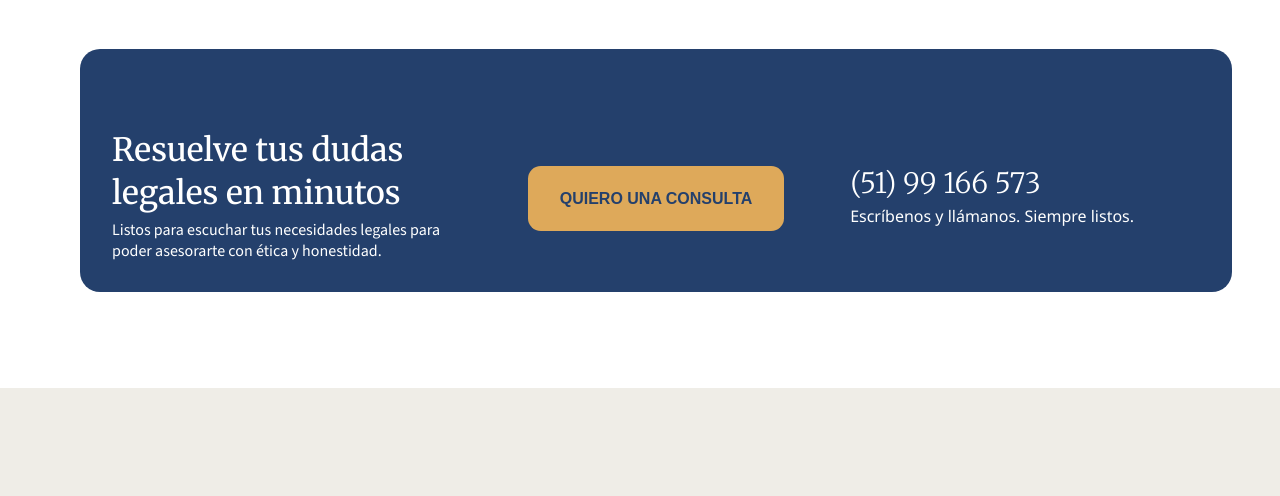
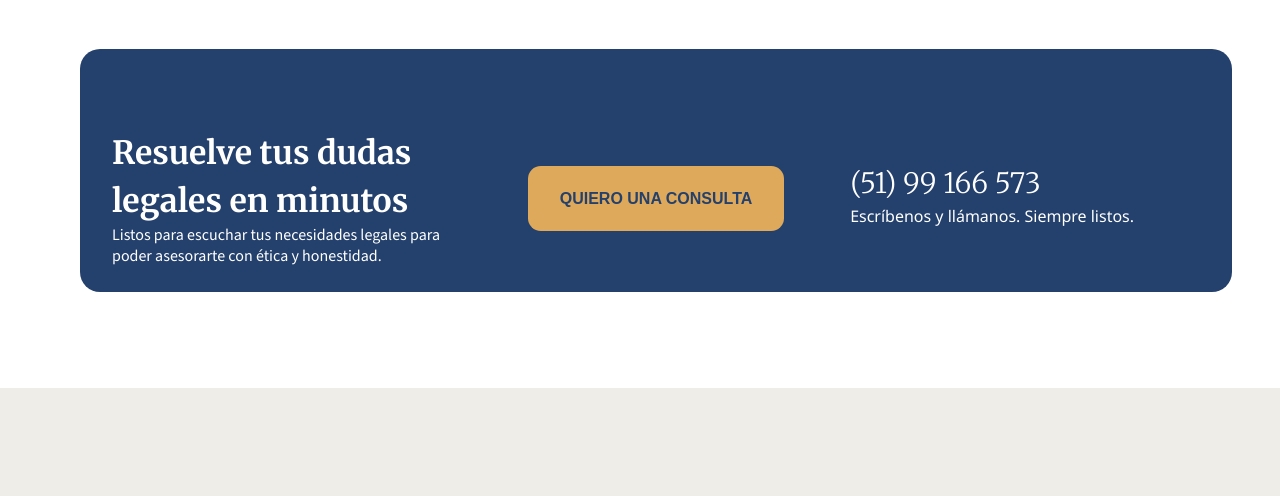
Before and after one commit to wasanchez97/maquetadeabogados2, a plain HTML site: page index.html in a window 1280 px wide. Shown: the part 1540-2036 px from the top of the page. Drawn offline with nearby package versions, Linux system fonts and the light colour scheme.

Commit message:
na23221312321231dsasd2

```diff
--- a/styles.css
+++ b/styles.css
@@ -545,21 +545,19 @@ nav {
 .cta-text{
   width: 331px;
   height: 139px;
-  line-height: 1.34;
+  line-height: 1.5;
   color: white;
 }
 
 .cta-text h3 {
   font-size: 32px;
   font-family: "Merriweather", serif;
-  font-weight: 450;
   color: white;
 
 }
 
 .cta-text p {
   font-size: 16px;
-  margin-top: 5px;
   color: #fff;
   font-family: "Source Sans 3", sans-serif;
   line-height: 1.3;
```
